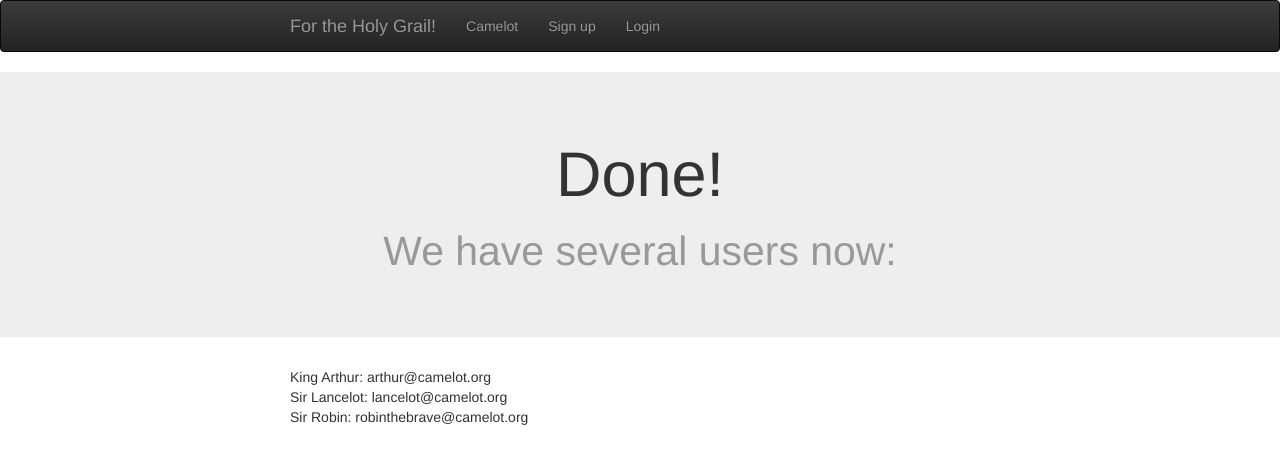
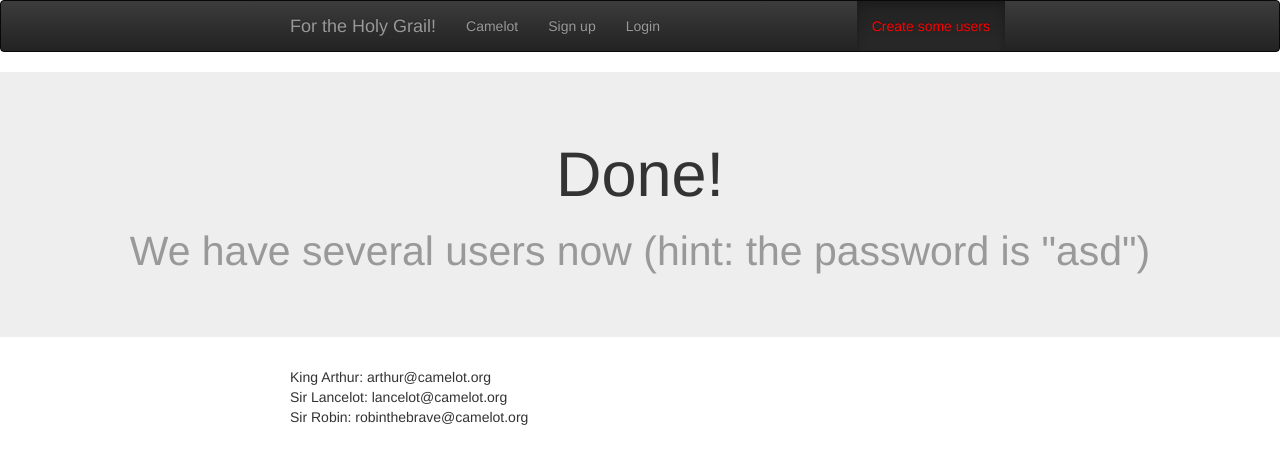
Before and after one commit to mathrick/flask-demo-login-app, a Flask app: page /populate-users in a window 1280 px wide. Shown: the top 464 px of the page. Run offline with Flask 2, Linux system fonts and the light colour scheme; data comes from the database, SQL or seed files in the repository; some libraries are stand-ins or nearby versions.

Commit message:
Make the Create users button visible for non-logged in users

```diff
--- a/app/templates/_navbar.html
+++ b/app/templates/_navbar.html
@@ -7,11 +7,12 @@
                 [('sign_up', 'Sign up'),
                  ('login', 'Login')])
  -%}
-{% set navbar_right = [('populate-users', 'Create some users'),
-                       ('inbox', 'Inbox'),
+{% set navbar_right = [('populate-users', 'Create some users')]
+                      +
+                      ([('inbox', 'Inbox'),
                        ('logout', 'Log out')]
                       if user else
-                      []
+                      [])
  -%}
 {% set active_page = active_page|default('index') -%}
 
--- a/app/templates/users.html
+++ b/app/templates/users.html
@@ -4,7 +4,7 @@
 {% block body %}
 <div>
   <div class="jumbotron">
-    <h1>Done! <br/><small>We have several users now:</small></h1>
+    <h1>Done! <br/><small>We have several users now (hint: the password is "asd")</small></h1>
   </div>
   <div class="container">
     {% for user in users %}
```
